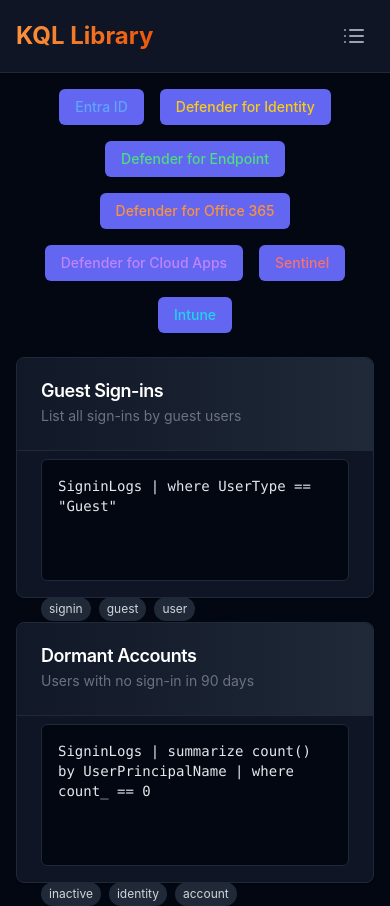
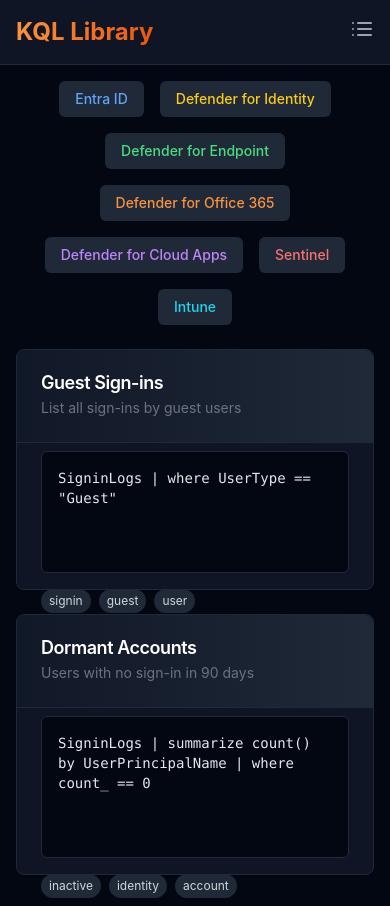
Before and after one commit to 0fflineDocs/KQL-Library, a React (Vite) app: page / in a window 390 px wide. Built offline with nearby package versions, Linux system fonts and the light colour scheme.

Commit message:
Update app.tsx

```diff
--- a/src/app.tsx
+++ b/src/app.tsx
@@ -1,13 +1,90 @@
 import React, { useState, useEffect } from 'react';
-import { Button } from "@/components/ui/button";
-import { Card, CardContent, CardDescription, CardHeader, CardTitle } from "@/components/ui/card";
-import { ScrollArea } from "@/components/ui/scroll-area";
+import { Github, List } from "lucide-react";
+
 // Inline the cn utility function
 const cn = (...classes: (string | undefined | null | false)[]) => {
   return classes.filter(Boolean).join(' ');
 };
-import { Github, List } from "lucide-react";
-import { Input } from "@/components/ui/input";
+
+// Inline component imports to avoid path issues
+// Button component
+const Button = ({
+  variant = "default",
+  size = "default",
+  className = "",
+  children,
+  ...props
+}: any) => (
+  <button
+    className={cn(
+      "inline-flex items-center justify-center rounded-md text-sm font-medium transition-colors",
+      "focus:outline-none focus:ring-2 focus:ring-blue-800 focus:ring-offset-2 focus:ring-offset-gray-950",
+      "disabled:opacity-50 disabled:pointer-events-none",
+      className
+    )}
+    {...props}
+  >
+    {children}
+  </button>
+);
+
+// Card components
+const Card = ({ className = "", children, ...props }: any) => (
+  <div
+    className={cn("rounded-lg border bg-card text-card-foreground shadow-sm", className)}
+    {...props}
+  >
+    {children}
+  </div>
+);
+
+const CardHeader = ({ className = "", children, ...props }: any) => (
+  <div className={cn("flex flex-col space-y-1.5 p-6", className)} {...props}>
+    {children}
+  </div>
+);
+
+const CardTitle = ({ className = "", children, ...props }: any) => (
+  <p
+    className={cn(
+      "text-2xl font-semibold leading-none tracking-tight",
+      className
+    )}
+    {...props}
+  >
+    {children}
+  </p>
+);
+
+const CardDescription = ({ className = "", children, ...props }: any) => (
+  <p
+    className={cn("text-sm text-muted-foreground", className)}
+    {...props}
+  >
+    {children}
+  </p>
+);
+
+const CardContent = ({ className = "", children, ...props }: any) => (
+  <div className={cn("p-6 pt-0", className)} {...props}>
+    {children}
+  </div>
+);
+
+// ScrollArea component
+const ScrollArea = ({ className = "", children, ...props }: any) => (
+  <div className={cn("overflow-y-auto max-h-64", className)} {...props}>
+    {children}
+  </div>
+);
+
+// Input component
+const Input = ({ className = "", ...props }: any) => (
+  <input
+    className={cn("w-full px-3 py-2 rounded bg-gray-800 border border-gray-700 text-white placeholder:text-gray-400", className)}
+    {...props}
+  />
+);
 
 interface Query {
   title: string;
@@ -108,7 +185,7 @@
             KQL Library
           </h1>
           <div className="md:hidden">
-            <Button variant="ghost" size="icon" className="text-gray-400 hover:text-gray-300" onClick={() => setIsMobileMenuOpen(!isMobileMenuOpen)}>
+            <Button className="text-gray-400 hover:text-gray-300" onClick={() => setIsMobileMenuOpen(!isMobileMenuOpen)}>
               <List className="w-6 h-6" />
             </Button>
           </div>
@@ -121,7 +198,6 @@
               className="w-64 bg-gray-800 border-gray-700 text-gray-200 placeholder:text-gray-400"
             />
             <Button
-              variant="ghost"
               className="text-gray-400 hover:text-gray-300 hover:bg-gray-800/50"
               onClick={() => window.open('https://github.com/0fflineDocs/KQL', '_blank')}
             >
@@ -160,12 +236,11 @@
             {categoryInfo[selectedCategory].subCategories.map((subCategory: string) => (
               <Button
                 key={subCategory}
-                variant="outline"
                 className={cn(
-                  "px-4 py-2 rounded-full transition-all duration-200 text-white bg-gray-800 hover:bg-gray-700 border border-gray-700",
+                  "px-4 py-2 rounded-md transition-all duration-200 bg-gray-800 hover:bg-gray-700",
                   selectedSubCategory === subCategory
-                    ? "ring-2 ring-white ring-offset-2 ring-offset-gray-950 scale-105 shadow-lg"
-                    : "hover:scale-105"
+                    ? "bg-gray-700 ring-1 ring-orange-500"
+                    : ""
                 )}
                 onClick={() => setSelectedSubCategory(prev => prev === subCategory ? null : subCategory)}
               >
```
